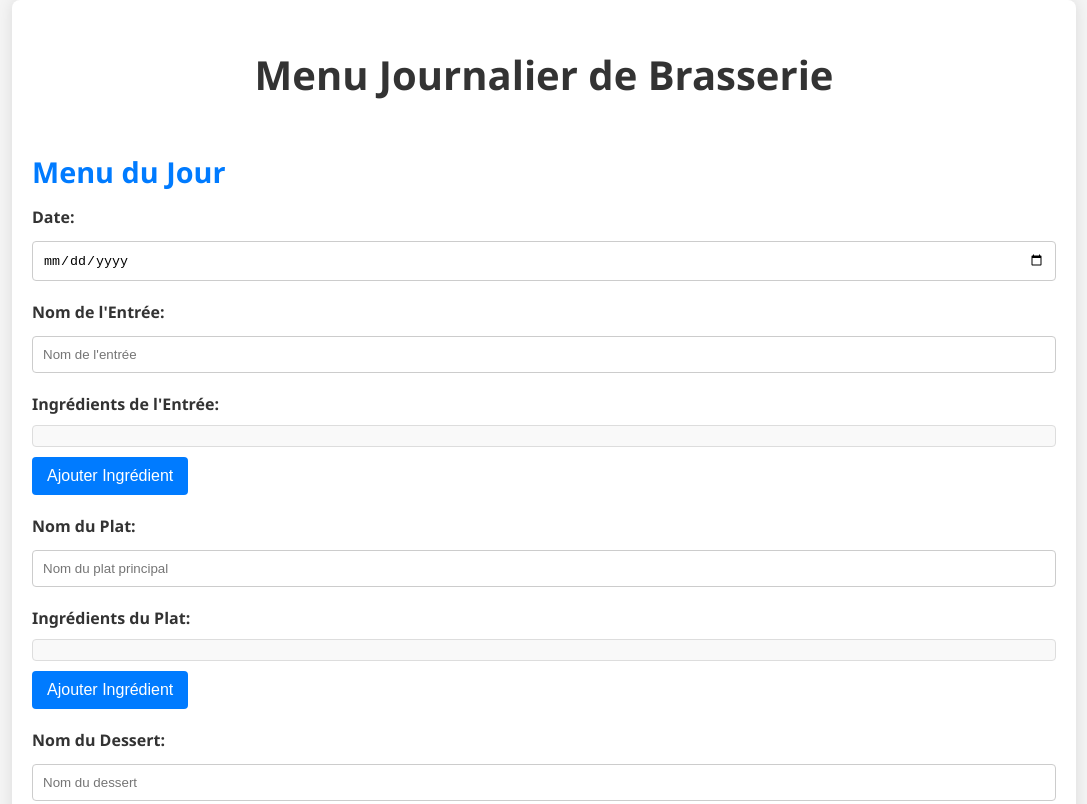
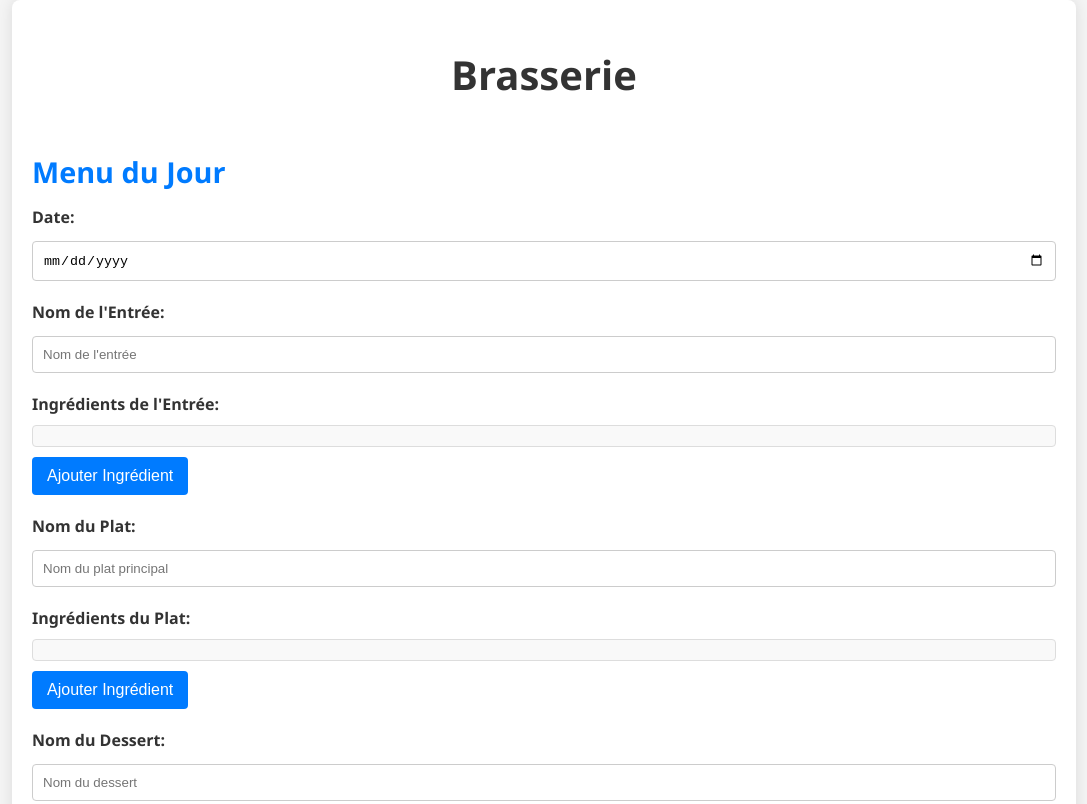
Before and after one commit to Julbrz/Restaurant, a plain HTML site: page index.html in a window 1280 px wide. Shown: the top 804 px of the page, without its empty margins (96-1183 px from the left). Drawn offline with Linux system fonts and the light colour scheme.

Commit message:
Update index.html

```diff
--- a/index.html
+++ b/index.html
@@ -9,7 +9,7 @@
 <body>
     <div class="container">
         <header>
-            <h1>Menu Journalier de Brasserie</h1>
+            <h1> Brasserie</h1>
         </header>
         <main>
             <section class="menu-form">
```
